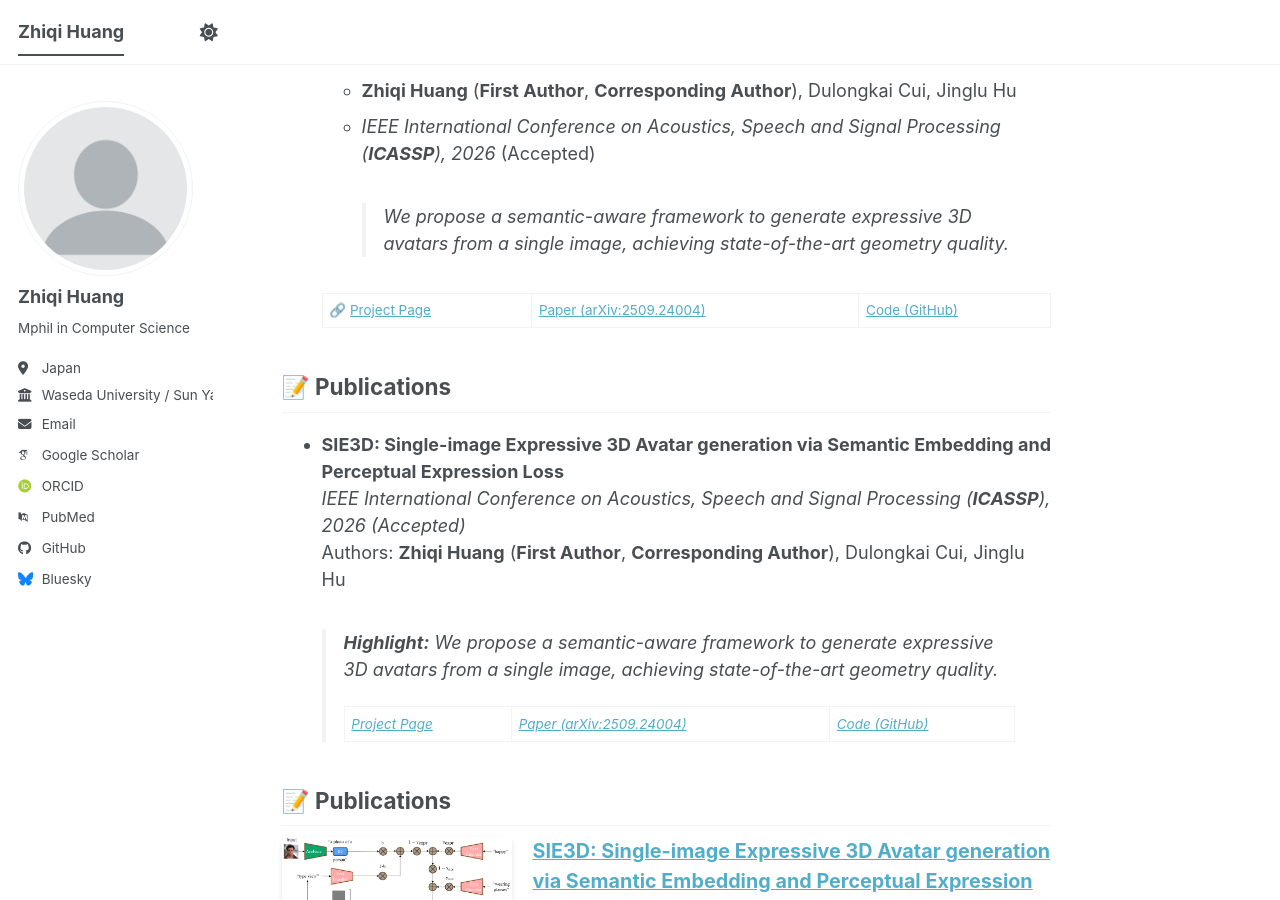
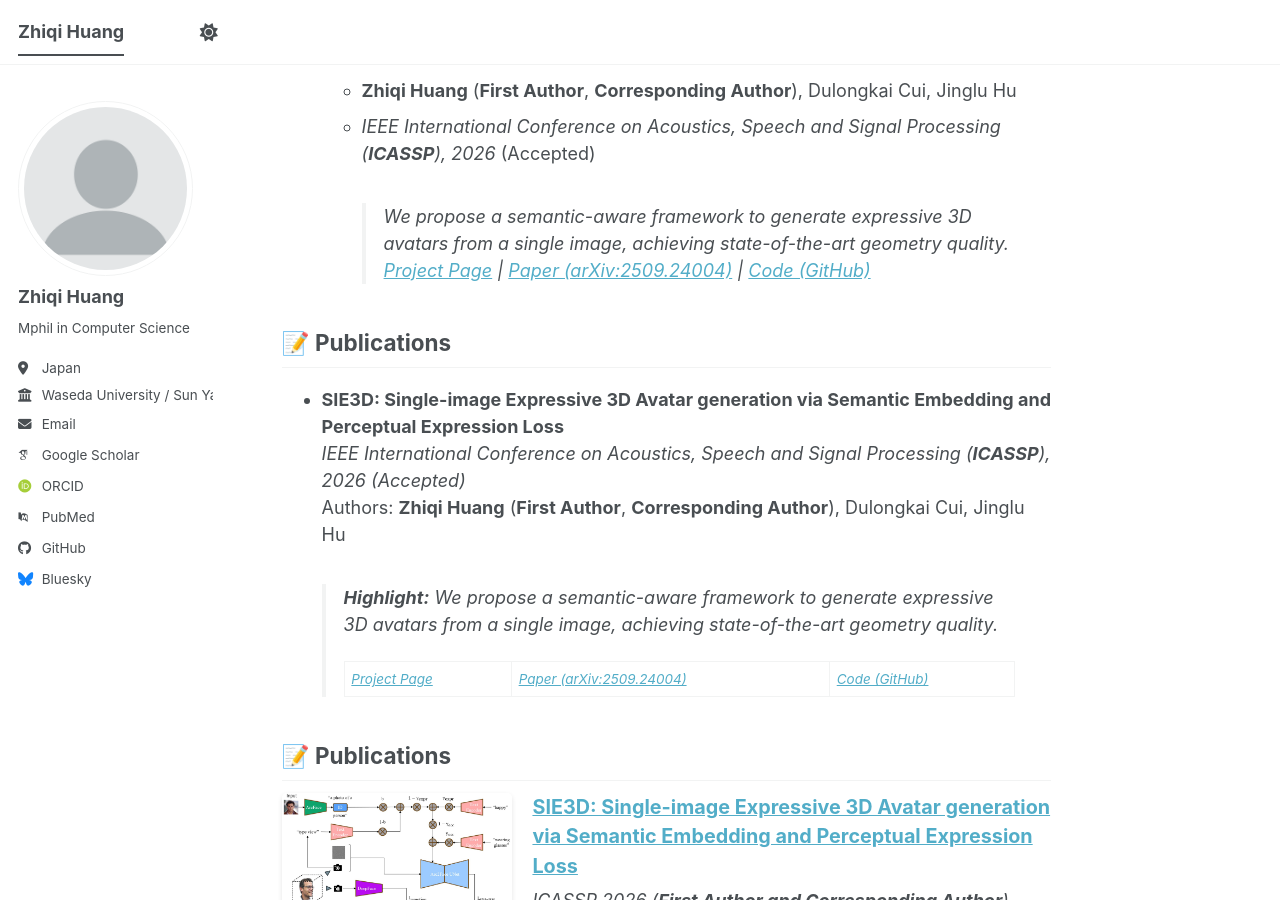
Before and after one commit to huang-zhiqi/huang-zhiqi.github.io, a Jekyll site: the page built from _pages/about.md, in a window 1280 px wide and 900 px high, scrolled down 1613 px. Built offline with Jekyll 4.4.1, drawn with Linux system fonts in a browser that asks for light colours; some web fonts are replaced; a script bundle is joined from its source files by our own code; library files that are not in the unit come from our copies.

Commit message:
update the publication

```diff
--- a/_pages/about.md
+++ b/_pages/about.md
@@ -54,9 +54,8 @@ Prior to my graduate studies, I worked as a **Senior Graphics Engineer** at **43
 * **SIE3D: Single-image Expressive 3D Avatar generation via Semantic Embedding and Perceptual Expression Loss**
   * **Zhiqi Huang** (**First Author**, **Corresponding Author**), Dulongkai Cui, Jinglu Hu
   * *IEEE International Conference on Acoustics, Speech and Signal Processing (**ICASSP**), 2026* (Accepted)
-  > We propose a semantic-aware framework to generate expressive 3D avatars from a single image, achieving state-of-the-art geometry quality.
-
-   🔗 [Project Page](https://huang-zhiqi.github.io/SIE3D/) | [Paper (arXiv:2509.24004)](https://arxiv.org/abs/2509.24004) | [Code (GitHub)](https://github.com/huang-zhiqi/SIE3D)
+> We propose a semantic-aware framework to generate expressive 3D avatars from a single image, achieving state-of-the-art geometry quality.
+[Project Page](https://huang-zhiqi.github.io/SIE3D/) | [Paper (arXiv:2509.24004)](https://arxiv.org/abs/2509.24004) | [Code (GitHub)](https://github.com/huang-zhiqi/SIE3D)
 
 ## 📝 Publications
 
```
